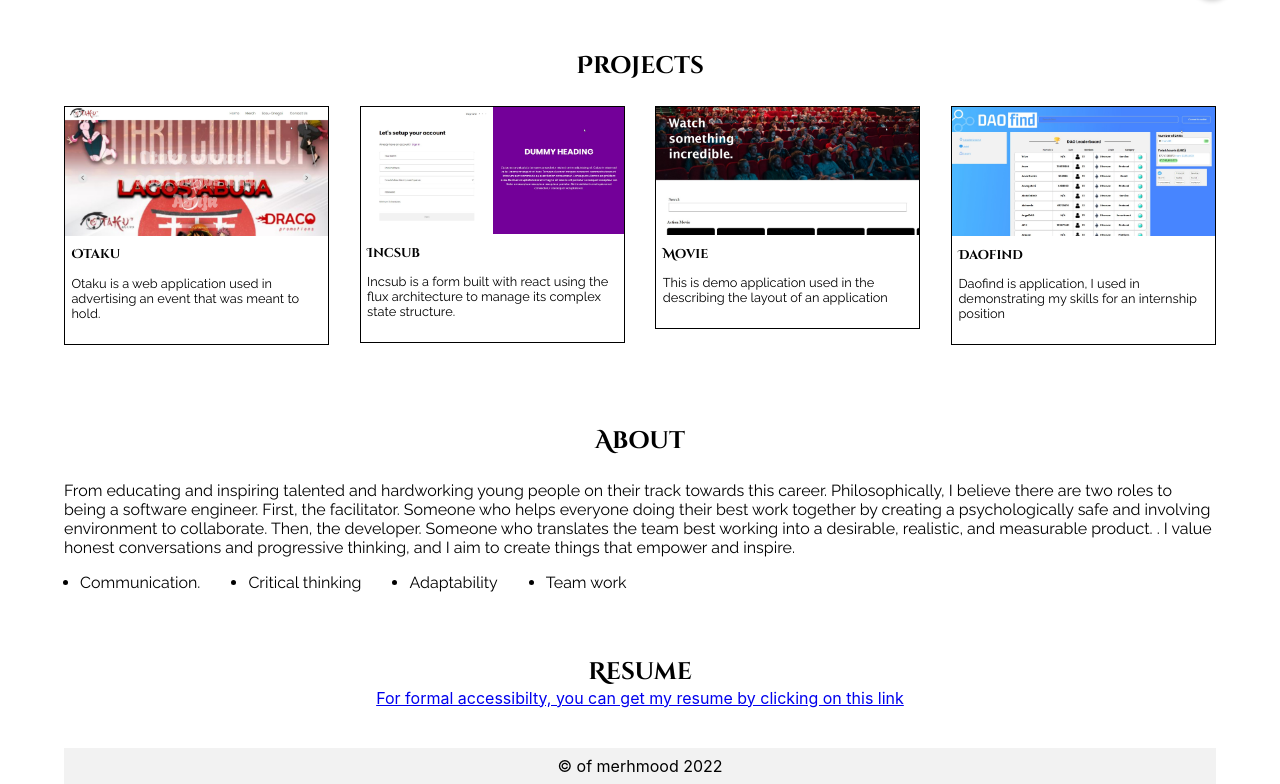
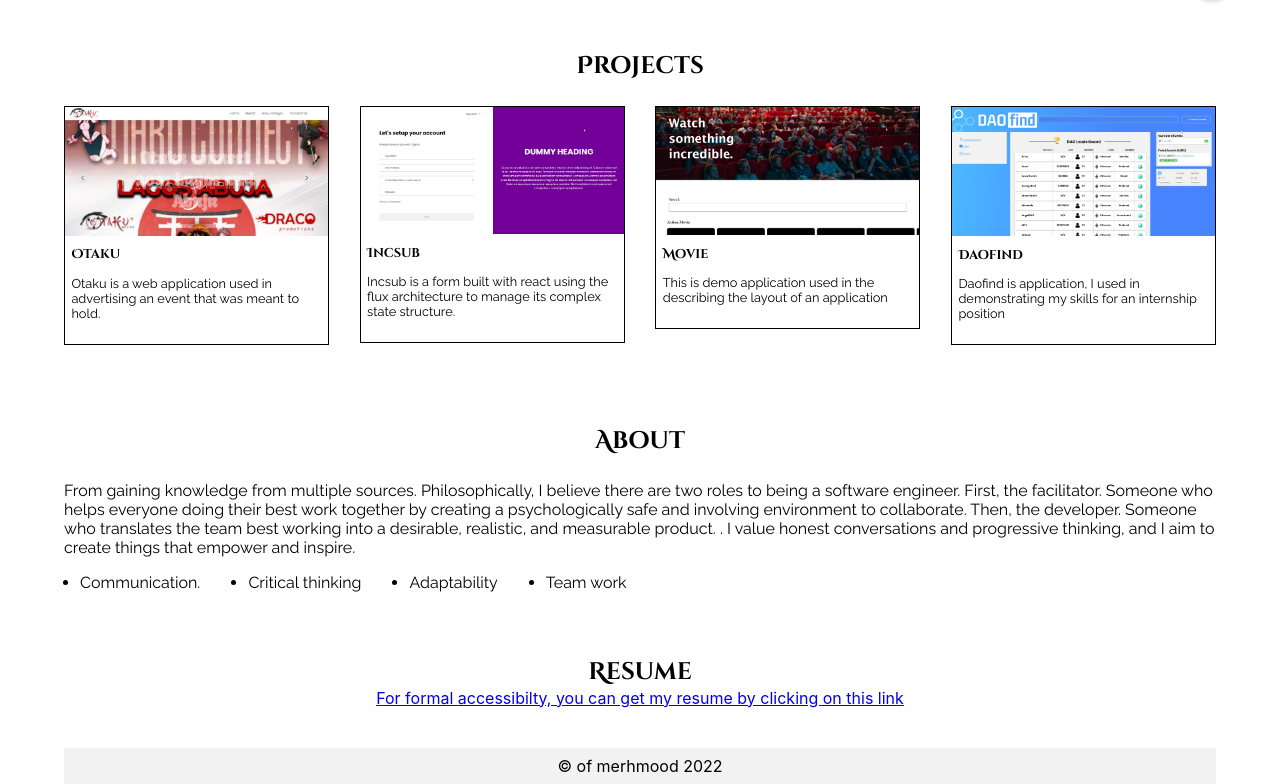
Before and after one commit to merhmood/merhmood.github.io, a React (Create React App) app: page / in a window 1280 px wide. Shown: the part 792-1576 px from the top of the page. Built offline with nearby package versions, Linux system fonts and the light colour scheme.

Commit message:
save point 4

```diff
--- a/src/App.css
+++ b/src/App.css
@@ -146,7 +146,7 @@ footer {
     bottom: 10px;
 }
 
-@media screen and (min-width: 600px) {
+@media screen and (min-width: 501px) {
     .App header {
         display: flex;
         justify-content: space-between;
@@ -238,6 +238,9 @@ footer {
     .App> :nth-child(2) .message {
         margin-top: 4.5em;
     }
+    .App> :nth-child(3) .skills ul{
+        padding-left: 1em;
+    }
     .App > :nth-child(4) .cards .card{
         margin-bottom: 2em;
     }
--- a/src/App.tsx
+++ b/src/App.tsx
@@ -86,7 +86,7 @@ function App() {
       </section>
       <section>
         <h2>About</h2>
-        <p>From educating and inspiring talented and hardworking young people on their track towards this career. Philosophically, I believe there are two roles to being a software engineer. First, the facilitator. Someone who helps everyone doing their best work together by creating a psychologically safe and involving environment to collaborate. Then, the developer. Someone who translates the team best working into a desirable, realistic, and measurable product. . I value honest conversations and progressive thinking, and I aim to create things that empower and inspire.</p>
+        <p>From gaining knowledge from multiple sources. Philosophically, I believe there are two roles to being a software engineer. First, the facilitator. Someone who helps everyone doing their best work together by creating a psychologically safe and involving environment to collaborate. Then, the developer. Someone who translates the team best working into a desirable, realistic, and measurable product. . I value honest conversations and progressive thinking, and I aim to create things that empower and inspire.</p>
         <ul>
           <li>Communication.</li>
           <li>Critical thinking</li>
```
